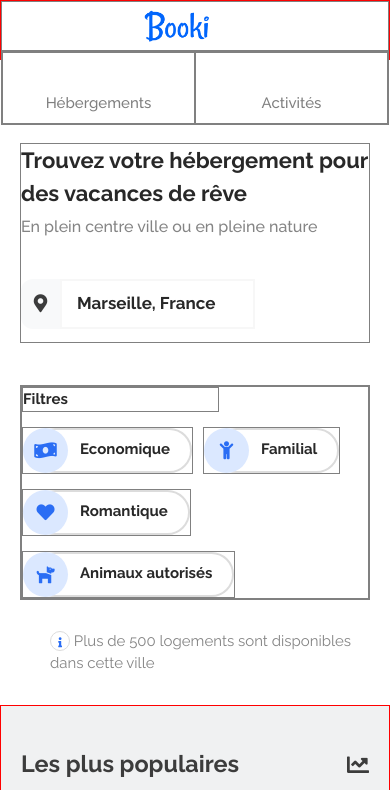
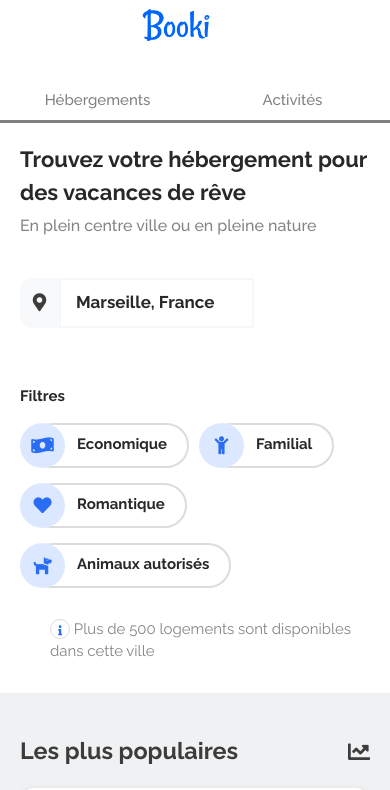
Before and after one commit to Hatina1/Projet-2-OC, a plain HTML site: page index.html in a window 390 px wide. Shown: the top 790 px of the page. Drawn offline with Linux system fonts and the light colour scheme.

Commit message:
Remove borders media query

```diff
--- a/css/styles.css
+++ b/css/styles.css
@@ -110,20 +110,20 @@ header ul{
     flex-flow:row wrap;
     align-items:center;
     justify-content: center;
-    border: 1px solid red;
+
   }
 
   .container_logo {
     margin:0;
     background-position: center;
     flex:0 0 100%;
-    border: 1px solid grey;
+
   }
 
   header ul{
     flex:0 0 100%;
     display: flex;
-    border: 1px solid grey;
+
   }
 
   .menu_item{
@@ -131,7 +131,6 @@ header ul{
     color: grey;
     border-bottom: 3px solid currentcolor;
     flex:0 0 50%;
-    border: 1px solid grey;
     padding:30px 20px 0 20px;
     line-height: 40px;
   }
@@ -231,7 +230,7 @@ input::placeholder {
   .section-recherche {
     height: 200px;
     margin:60px 20px 0 20px;
-    border: 1px solid grey;
+
   }
   .section-recherche h3 {
     color: var(--title-color);
@@ -383,19 +382,18 @@ input::placeholder {
 @media only screen and (max-width: 768px) {
   .section-filtre {
   margin: 20px;
-   border: 1px solid grey;
+
   }
 
   .section-filtre ul {
 
     width: 100%;
     gap: 15px 10px;
-    border: 1px solid grey;
   }
 
   .section-filtre li {
     margin: 0;
-    border: 1px solid grey;
+
 
   }
   .filtre-item {
@@ -489,7 +487,6 @@ input::placeholder {
     display:flex;
     flex-flow: row wrap;
     margin:0;
-    border: 1px solid red;
   }
   .container-heb {
     width:100%;
@@ -786,7 +783,7 @@ input::placeholder {
     flex-flow: row wrap;
     height: auto;
     margin:0;
-    border: 1px solid grey;
+
   }
   .container-act-title {
     padding: 40px 20px 10px 20px;
```
